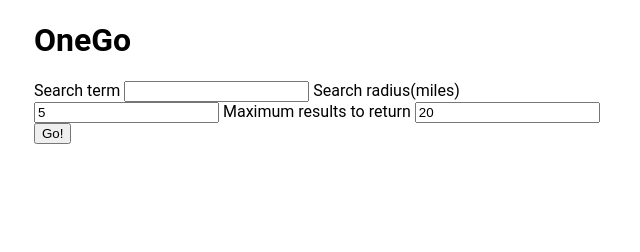
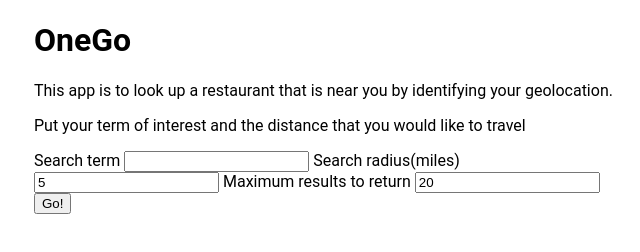
Before and after one commit to asura4716/OneGo, a plain HTML site: page index.html in a window 1280 px wide. Shown: the whole page, without its empty margins (306-946 px from the left). Drawn offline with nearby package versions, Linux system fonts and the light colour scheme.

Commit message:
Updated few more paragraphs in order to explain what this app is for on html

```diff
--- a/index.html
+++ b/index.html
@@ -12,6 +12,8 @@
     <div class="container">
         <h1>OneGo</h1>
 
+        <p>This app is to look up a restaurant that is near you by identifying your geolocation.</p>
+        <p>Put your term of interest and the distance that you would like to travel</p>
         <form id="js-form">
             <label for="search-term">Search term</label>
             <input type="text" name="search-term" id="js-search-term">
```
